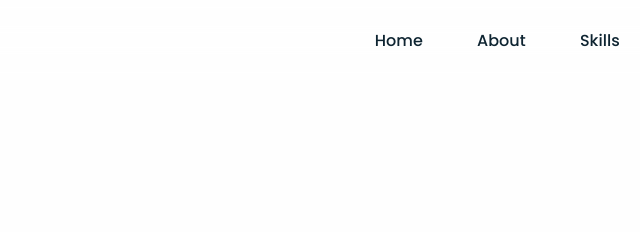
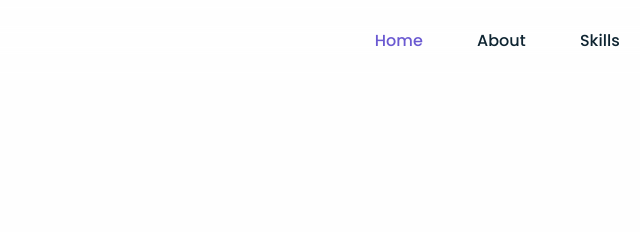
Before and after one commit to zeenat-mustafa/portfolio-website, a plain HTML site: page index.html in a window 1280 px wide. Shown: the top 232 px of the page, 264-904 px from the left. Drawn offline with Linux system fonts and the light colour scheme.

Commit message:
Navigation menu items active on page scroll

```diff
--- a/index.html
+++ b/index.html
@@ -21,7 +21,7 @@
             <a href="#" class="logo">Martain</a>
             <div class="navigation">
                 <div class="nav-items">
-                    <a href="#home">Home</a>
+                    <a class="active" href="#home">Home</a>
                     <a href="#about">About</a>
                     <a href="#skills">Skills</a>
                     <a href="#services">Services</a>
--- a/scripts/main.js
+++ b/scripts/main.js
@@ -76,3 +76,22 @@ scrollTopBtn.addEventListener("click", () => {
     document.body.scrollTop = 0;
     document.documentElement.scrollTop = 0;
 });
+
+// Navigation menu items active on page scroll
+window.addEventListener("scroll", () => {
+    const sections = document.querySelectorAll("section");
+    const scrollY = window.pageYOffset;
+
+    sections.forEach(current => {
+        let sectionHeight = current.offsetHeight;
+        let sectionTop = current.offsetTop -50;
+        let id = current.getAttribute("id");
+
+        if(scrollY > sectionTop && scrollY <= sectionTop + sectionHeight){
+            document.querySelector(".nav-items a[href*=" + id + "]").classList.add("active");
+        }
+        else {
+            document.querySelector(".nav-items a[href*=" + id + "]").classList.remove("active");
+        }
+    });
+});
--- a/styles/style.css
+++ b/styles/style.css
@@ -140,6 +140,10 @@ header.sticky .nav-bar {
     color: var(--first-color);
     font-size: var(--normal-font-size);
     font-weight: 500;
+}
+
+.nav-items a.active {
+    color: var(--second-color);
 }
 
 .nav-items a:not(:last-child) {
```
